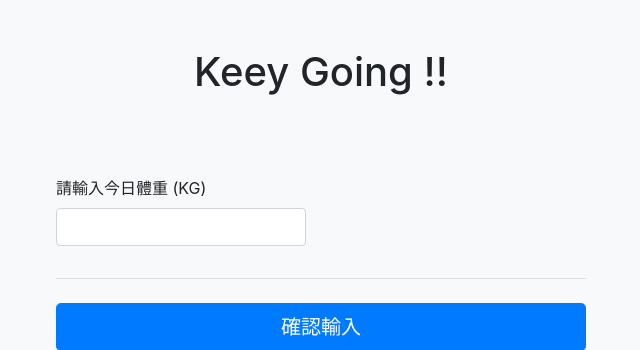
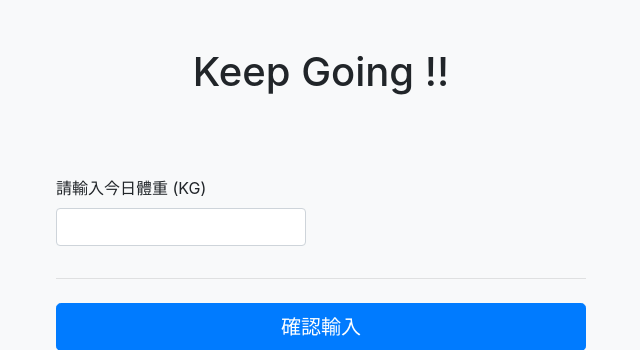
Before and after one commit to balao1312/weight_recorder, a Flask app: page /weight-recorder in a window 1280 px wide. Shown: the top 350 px of the page, without its empty margins (319-959 px from the left). Run offline with Flask 2, Linux system fonts and the light colour scheme.

Commit message:
fix typo

```diff
--- a/templates/index.html
+++ b/templates/index.html
@@ -29,7 +29,7 @@
     <div class="container">
   <div class="py-5 text-center">
     <!--<img class="d-block mx-auto mb-4" src="/static/image/104.png" alt="" width="240" height="120">-->
-    <h1>Keey Going !!</h1><br>
+    <h1>Keep Going !!</h1><br>
   </div>
 
   <div class="row" >
```
